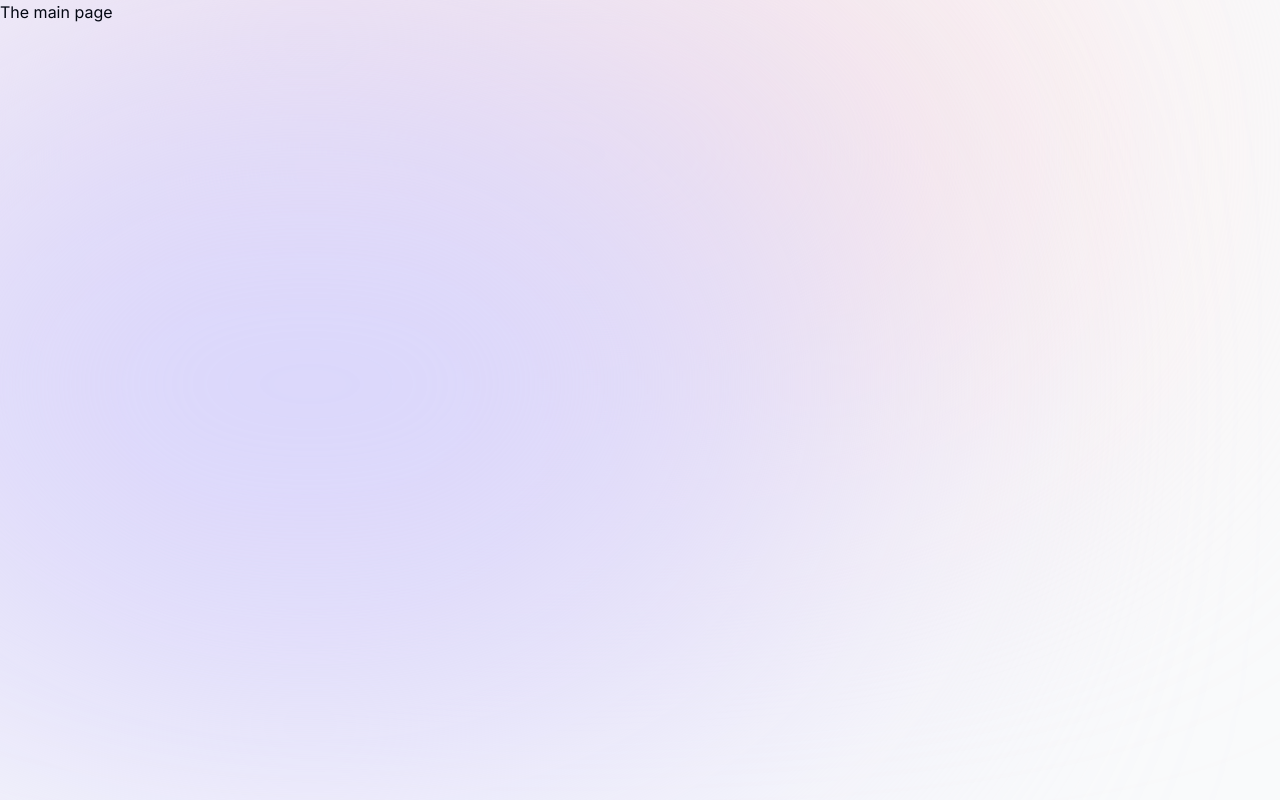
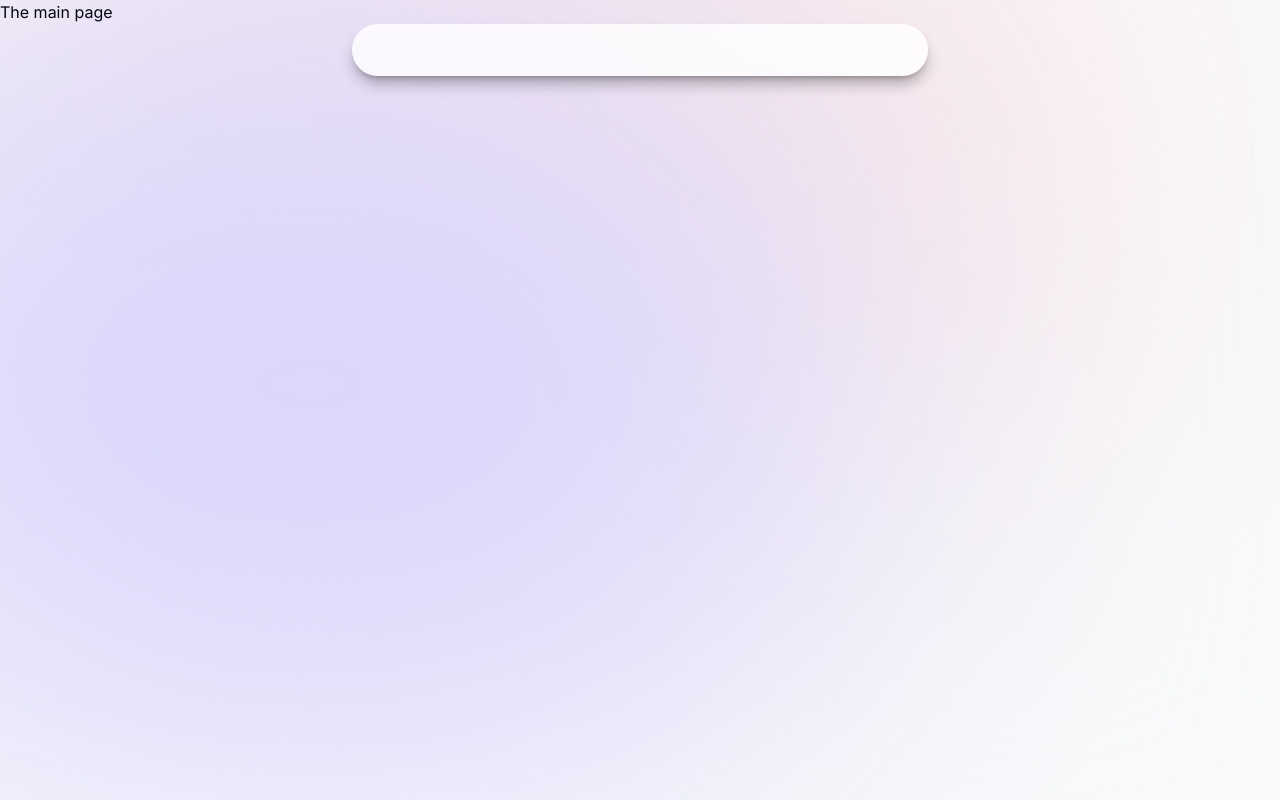
Before and after one commit to femiabimbola/next-portfolio, a Next.js app: page / in a window 1280 px wide. Built offline with nearby package versions, Linux system fonts and the light colour scheme.

Commit message:
added framer motion

```diff
--- a/app/globals.css
+++ b/app/globals.css
@@ -3,5 +3,5 @@
 @tailwind utilities;
 
 .header-container{
-    @apply fixed top-0 w-full left-1/2 h-[4.5rem] rounded-none border-white border-opacity-40 bg-white bg-opacity-80 shadow-lg shadow-black/[0.3] backdrop-blur-[0.5rem] sm:h-[3.25] sm:w-[36rem] sm:rounded-full
+    @apply fixed top-0 w-full left-1/2 h-[4.5rem] rounded-none border-white border-opacity-40 bg-white bg-opacity-80 shadow-lg shadow-black/[0.3] backdrop-blur-[0.5rem] sm:h-[3.25rem] sm:top-6 sm:w-[36rem] sm:rounded-full
 }
--- a/app/layout.tsx
+++ b/app/layout.tsx
@@ -1,3 +1,4 @@
+import Header from '@/components/Header'
 import './globals.css'
 import type { Metadata } from 'next'
 import { Inter } from 'next/font/google'
@@ -19,6 +20,7 @@ export default function RootLayout({
       <body className={`${inter.className} bg-gray-50 text-gray-950 relative`}>
         <div className='bg-[#fbe2e3] -z-10 absolute top-[-6rem] right-[11rem] w-[31.25rem] h-[31.25rem] rounded-full blur-[10rem] sm:w-[68.75rem]'></div>
         <div className='bg-[#dbd7fb] -z-10 absolute top-[-1rem] left-[35rem] w-[31.25rem] h-[50rem] rounded-full blur-[10rem] sm:w-[68.75rem] md:left-[-33rem] lg:left-[-28rem] xl:left-[-15rem] 2xl:left-[-5rem]'></div>
+        <Header />
         {children}
       </body>
     </html>
--- a/components/Header.tsx
+++ b/components/Header.tsx
@@ -1,12 +1,21 @@
+"use client"
+
+import { motion } from 'framer-motion'
+
 const Header = () => {
   /**
    * 1 - The relative class makes z index works better
    */
   return (
     <header className="z-[999] relative">
-      <div className="fixed top-0 w-full left-1/2 h-[4.5rem] rounded-none border-white border-opacity-40 bg-white bg-opacity-80 shadow-lg shadow-black/[0.3] backdrop-blur-[0.5rem] sm:h-[3.25] sm:w-[36rem] sm:rounded-full">
+      <motion.div className="header-container" initial={{ y: -100, x: '-50%', opacity: 0 }}
+        animate={{ y: 0, x: '-50%', opacity: 1 }}
+      >
+      </motion.div>
+      {/* It should have been inside the nav, but becuase framer is used, it is not */}
+      <nav className='fixed top-[0.15rem] left-1/2 h-12'>
 
-      </div>
+      </nav>
     </header>
   )
 }
--- a/package.json
+++ b/package.json
@@ -13,6 +13,7 @@
     "@types/react": "18.2.24",
     "@types/react-dom": "18.2.8",
     "autoprefixer": "10.4.16",
+    "framer-motion": "^10.16.4",
     "next": "13.5.3",
     "postcss": "8.4.31",
     "react": "18.2.0",
```
Also changed, not shown: 1 other file (tests, documents, lock files or other folders).
